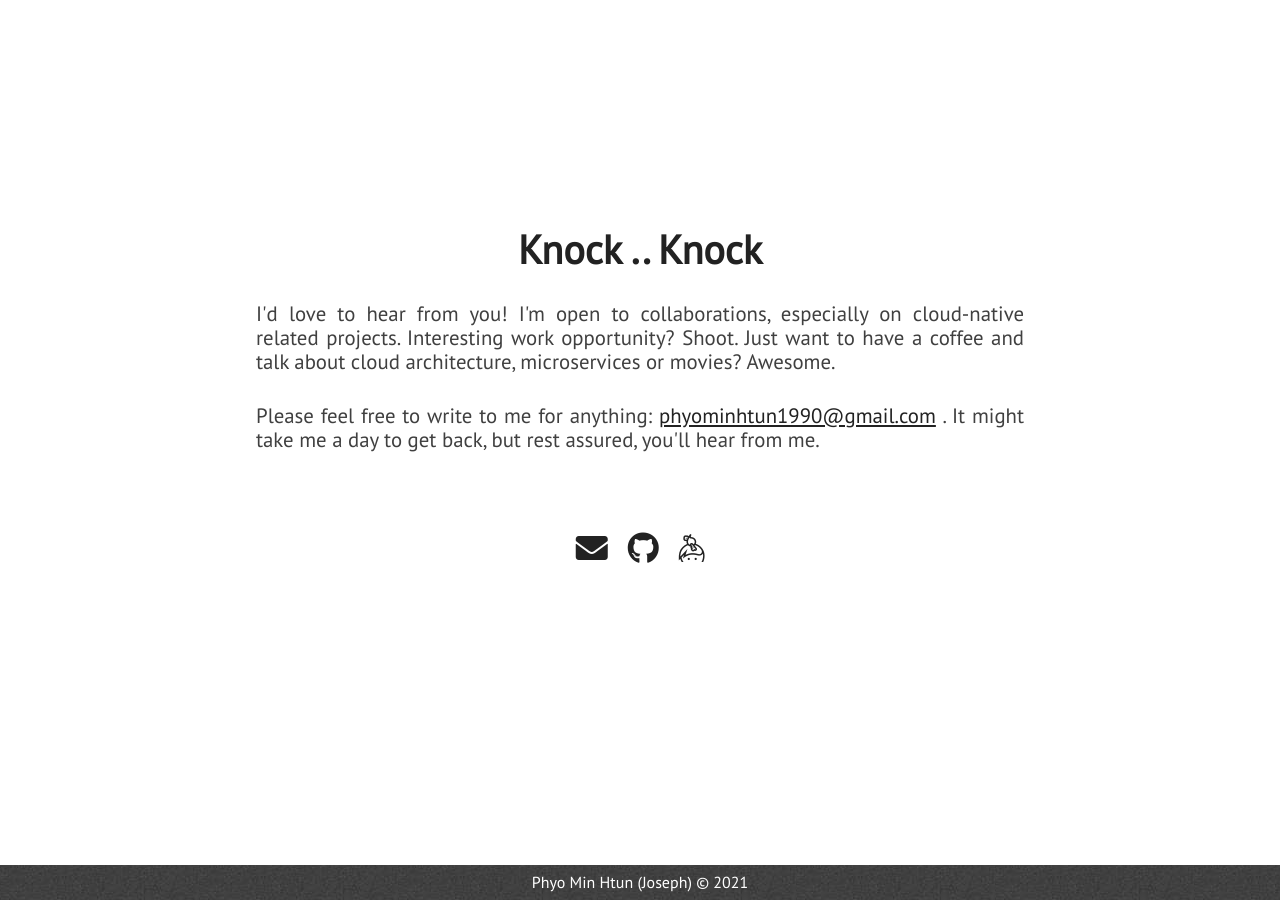
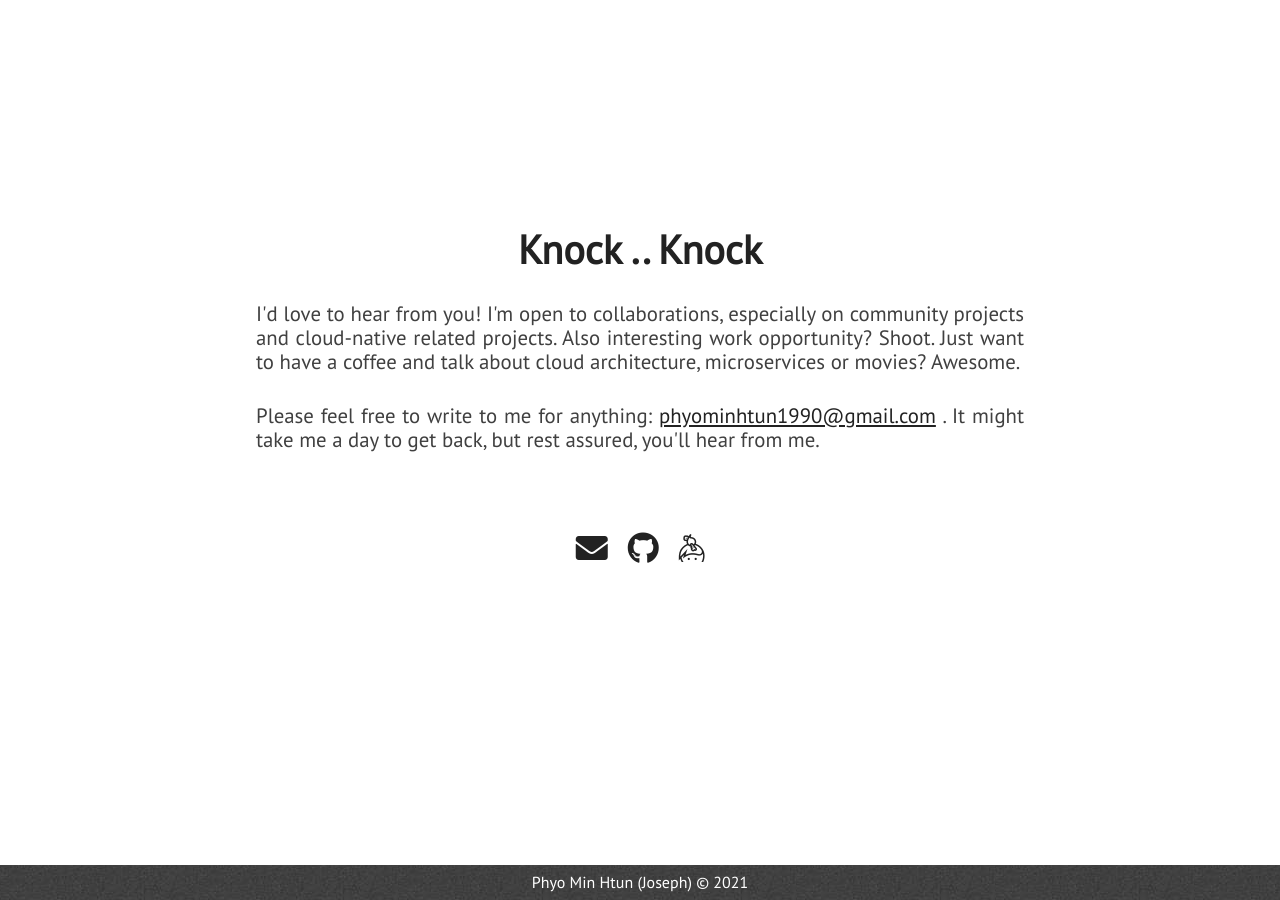
Before and after one commit to josephphyo/josephphyo.github.io, a Jekyll site: the page built from index.html, in a window 1280 px wide and 900 px high, scrolled down 5063 px. Built offline with Jekyll 4.4.1, drawn with Linux system fonts in a browser that asks for light colours; nearby versions of some CDN libraries.

Commit message:
modified about

```diff
--- a/_includes/extra.html
+++ b/_includes/extra.html
@@ -3,7 +3,7 @@
         <div>
             <div class="section-heading" id="chat-text">Knock .. Knock</div>
             <p class="paragraph-text justify-text">
-                I'd love to hear from you! I'm open to collaborations, especially on cloud-native related projects. Interesting work opportunity? Shoot. Just want to have a coffee and talk about cloud architecture, microservices or movies? Awesome.
+                I'd love to hear from you! I'm open to collaborations, especially on community projects and cloud-native related projects. Also interesting work opportunity? Shoot. Just want to have a coffee and talk about cloud architecture, microservices or movies? Awesome.
             </p>
             <p class="paragraph-text justify-text">
                 Please feel free to write to me for anything: <a href="mailto:{{ site.email }}">{{ site.email }}</a> . It might take me a day to get back, but rest assured, you'll hear from me.
```
